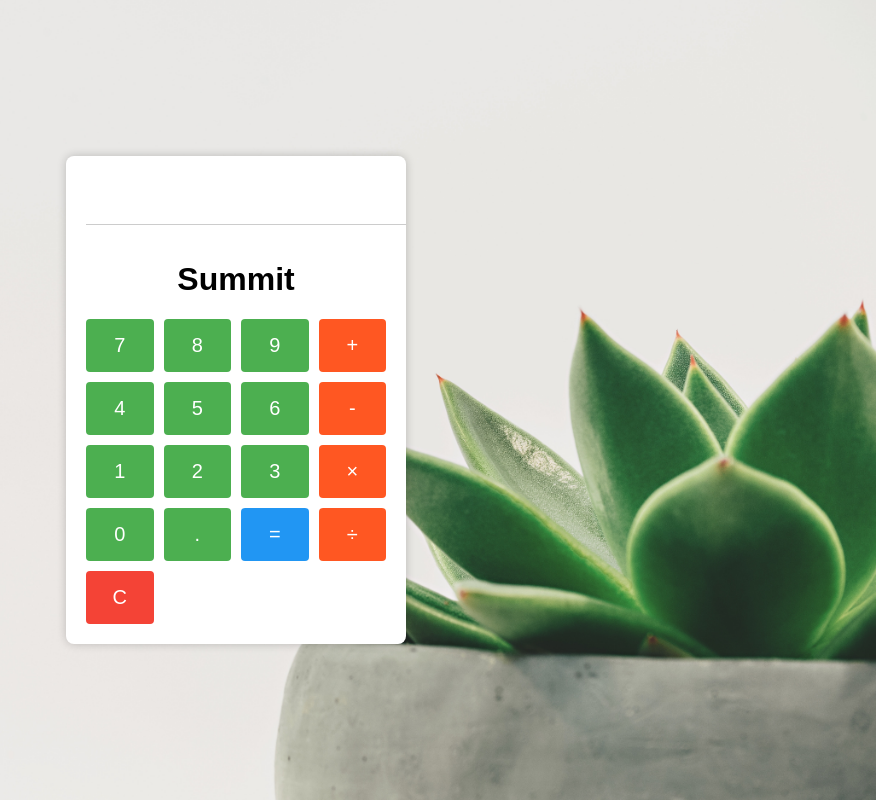
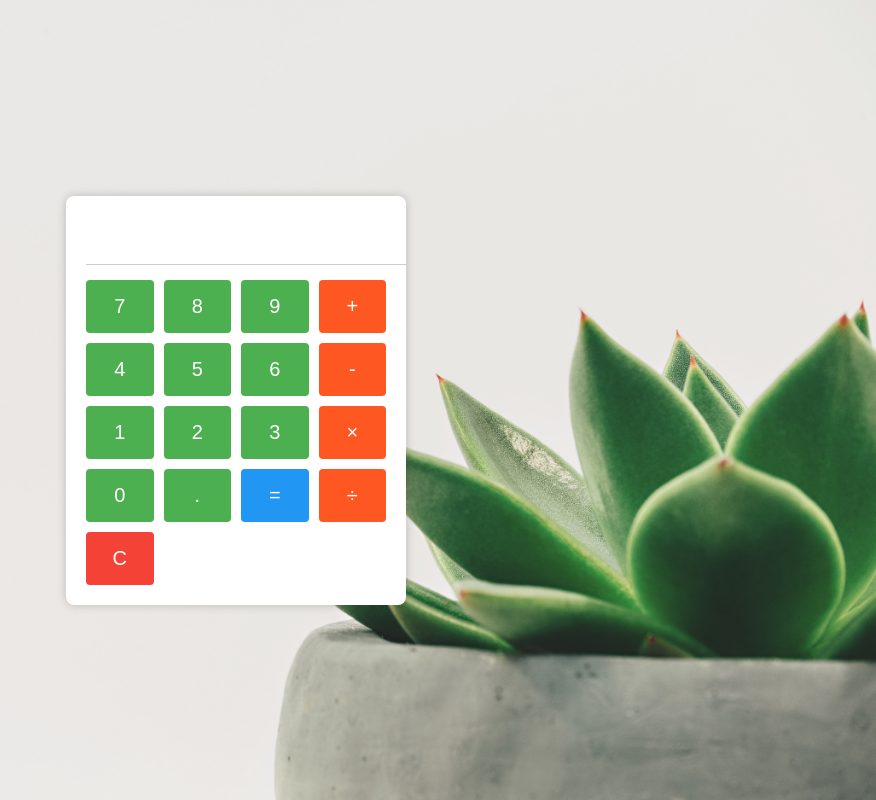
Before and after one commit to Bipinghimire123/calculator-ecr-ecs-along-pipeline-with-loadbalancer, a website: page src/public/index.html in a window 1280 px wide. Shown: the whole page, without its empty margins (404-1280 px from the left). Drawn offline with Linux system fonts and the light colour scheme.

Commit message:
Update index.html

```diff
--- a/src/public/index.html
+++ b/src/public/index.html
@@ -14,7 +14,6 @@
 <body>
     <div class="calculator">
         <input type="text" id="display" readonly>
-        <h1>Summit</h1>
         <div class="buttons">
             <button class="button" onclick="appendToDisplay('7')">7</button>
             <button class="button" onclick="appendToDisplay('8')">8</button>
```
